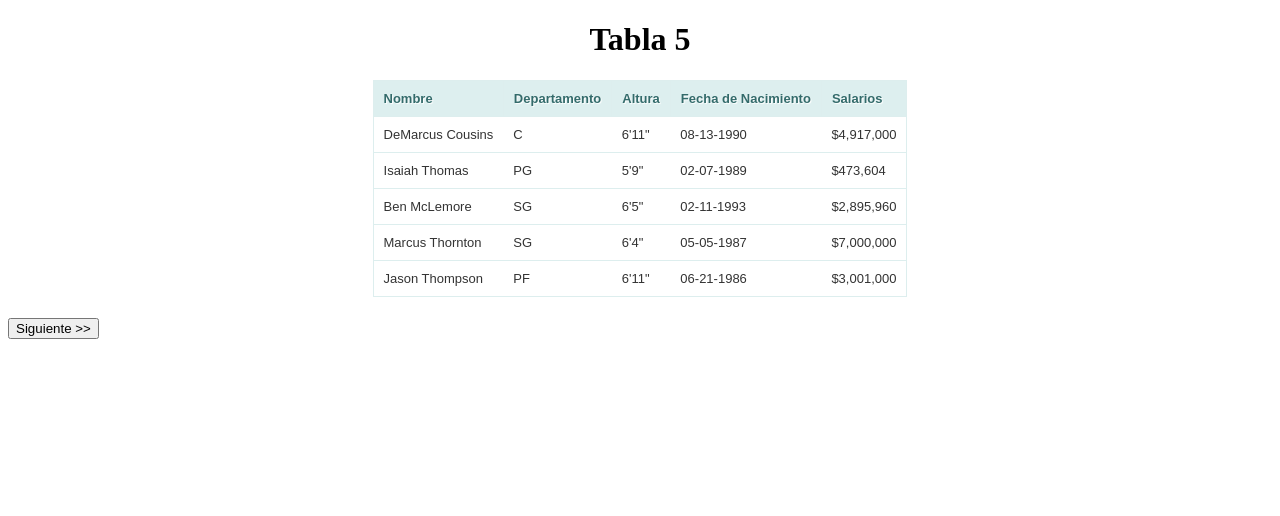
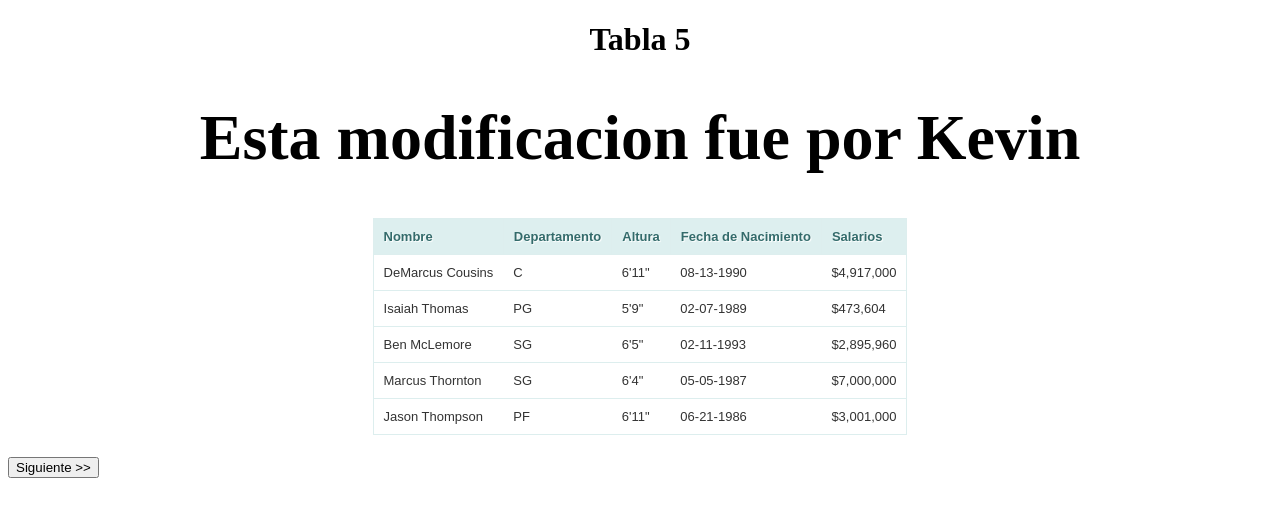
Before and after one commit to JesusZRam/Tablas_ejemplo01, a plain HTML site: page tabla-5.html in a window 1280 px wide. Drawn offline with Linux system fonts and the light colour scheme.

Commit message:
Cambio de kevin

```diff
--- a/tabla-5.html
+++ b/tabla-5.html
@@ -52,6 +52,7 @@
             <td>6'11"</td>
             <td>06-21-1986</td>
             <td>$3,001,000</td>
+            <h1>Esta modificacion fue por Kevin </h1>
         </tr>
     </tbody>
 </table>
```
